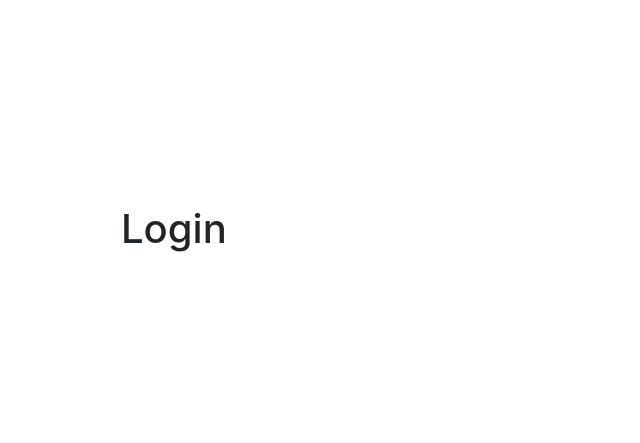
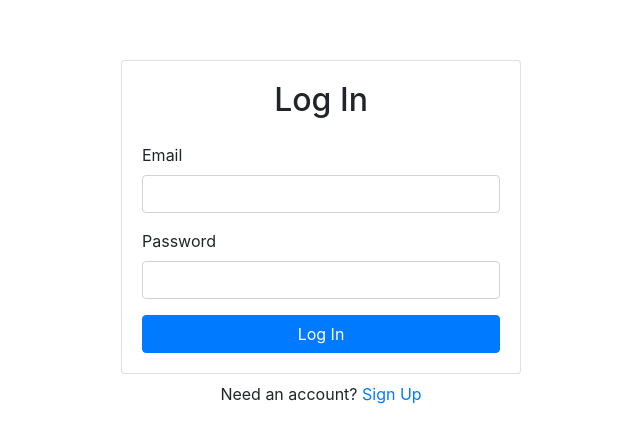
Before and after one commit to joenapper/react-login-registration, a React (Create React App) app: page /login in a window 1280 px wide. Shown: the part 167-610 px from the top of the page, without its empty margins (319-959 px from the left). Built offline with nearby package versions, Linux system fonts and the light colour scheme; no server answers.

Commit message:
Created login page and added login functionality with redirects

```diff
--- a/src/components/Login.js
+++ b/src/components/Login.js
@@ -1,7 +1,55 @@
+import { useRef, useState } from "react";
+import { Form, Button, Card, Alert } from "react-bootstrap";
+import { useAuth } from "../contexts/AuthContext";
+import { Link, useHistory } from "react-router-dom";
+
 export default function Login() {
+  const emailRef = useRef();
+  const passwordRef = useRef();
+  const { login } = useAuth();
+  const [error, setError] = useState("");
+  const [loading, setLoading] = useState(false);
+  const history = useHistory();
+
+  async function handleSubmit(e) {
+    e.preventDefault();
+
+    try {
+      setError("");
+      setLoading(true);
+      await login(emailRef.current.value, passwordRef.current.value);
+      history.push("/");
+    } catch {
+      setError("Failed to log in");
+    }
+
+    setLoading(false);
+  }
+
   return (
-    <div>
-      <h1>Login</h1>
-    </div>
+    <>
+      <Card>
+        <Card.Body>
+          <h2 className="text-center mb-4">Log In</h2>
+          {error && <Alert variant="danger">{error}</Alert>}
+          <Form onSubmit={handleSubmit}>
+            <Form.Group id="email">
+              <Form.Label>Email</Form.Label>
+              <Form.Control type="email" ref={emailRef} required />
+            </Form.Group>
+            <Form.Group id="password">
+              <Form.Label>Password</Form.Label>
+              <Form.Control type="password" ref={passwordRef} required />
+            </Form.Group>
+            <Button disabled={loading} className="w-100" type="submit">
+              Log In
+            </Button>
+          </Form>
+        </Card.Body>
+      </Card>
+      <div className="w-100 text-center mt-2">
+        Need an account? <Link to="/signup">Sign Up</Link>
+      </div>
+    </>
   );
 }
--- a/src/components/Signup.js
+++ b/src/components/Signup.js
@@ -1,6 +1,7 @@
 import { useRef, useState } from "react";
 import { Form, Button, Card, Alert } from "react-bootstrap";
 import { useAuth } from "../contexts/AuthContext";
+import { Link, useHistory } from "react-router-dom";
 
 export default function Signup() {
   const emailRef = useRef();
@@ -9,6 +10,7 @@ export default function Signup() {
   const { signup } = useAuth();
   const [error, setError] = useState("");
   const [loading, setLoading] = useState(false);
+  const history = useHistory();
 
   async function handleSubmit(e) {
     e.preventDefault();
@@ -21,6 +23,7 @@ export default function Signup() {
       setError("");
       setLoading(true);
       await signup(emailRef.current.value, passwordRef.current.value);
+      history.push("/");
     } catch {
       setError("Failed to create an account");
     }
@@ -53,8 +56,8 @@ export default function Signup() {
           </Form>
         </Card.Body>
       </Card>
-      <div classname="w-100 text-center mt-2">
-        Already have an account? Log In
+      <div className="w-100 text-center mt-2">
+        Already have an account? <Link to="login">Log In</Link>
       </div>
     </>
   );
--- a/src/contexts/AuthContext.js
+++ b/src/contexts/AuthContext.js
@@ -15,6 +15,10 @@ export function AuthProvider({ children }) {
     return auth.createUserWithEmailAndPassword(email, password);
   }
 
+  function login(email, password) {
+    return auth.signInWithEmailAndPassword(email, password);
+  }
+
   useEffect(() => {
     const unsubscribe = auth.onAuthStateChanged((user) => {
       setCurrentUser(user);
@@ -26,6 +30,7 @@ export function AuthProvider({ children }) {
 
   const value = {
     currentUser,
+    login,
     signup,
   };
 
```
